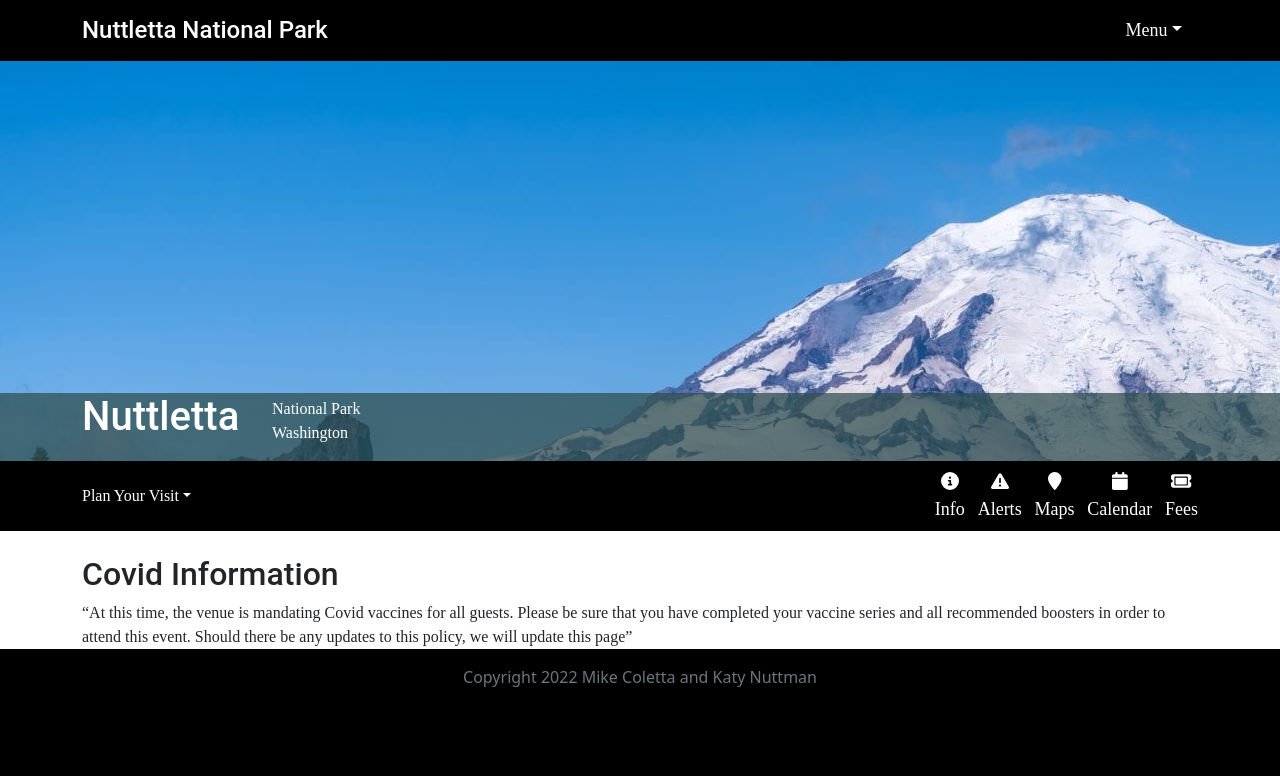
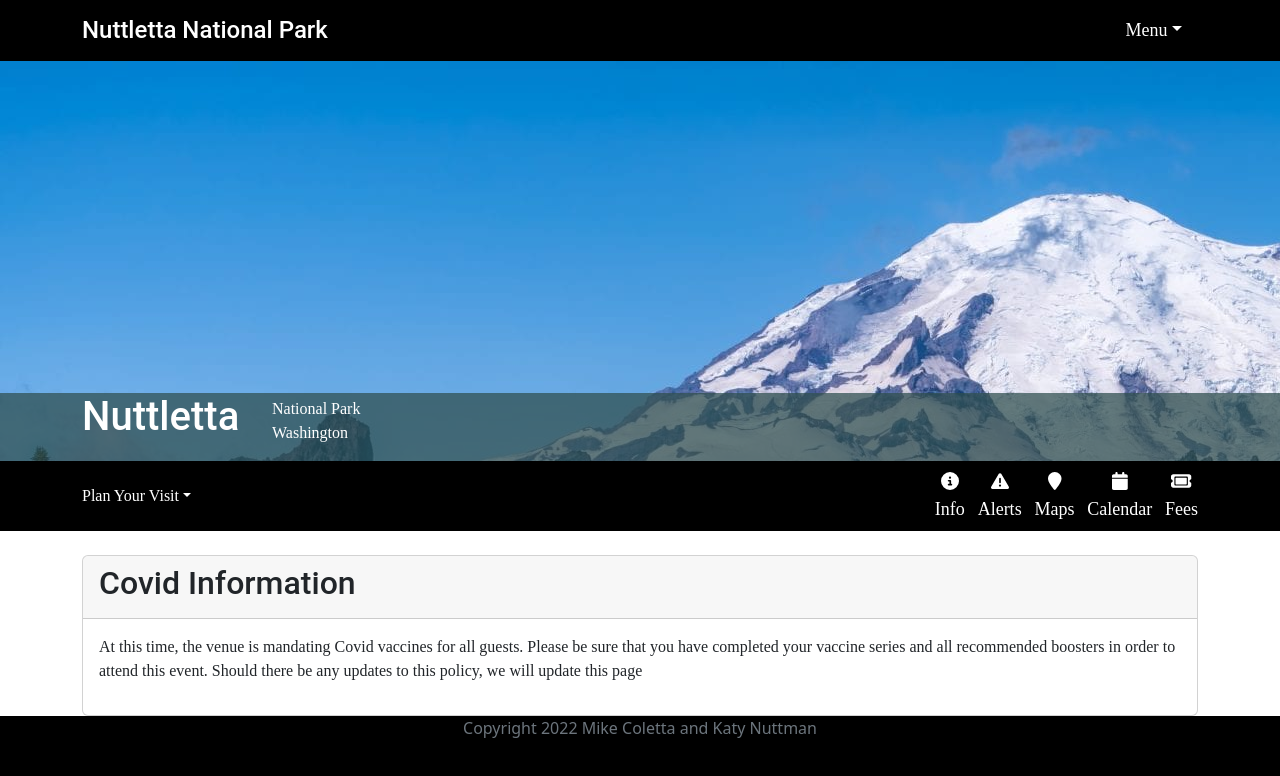
Before and after one commit to MikeColetta/nuttlettawedding, a React (Create React App) app: page /Alerts in a window 1280 px wide. Shown: the top 776 px of the page. Built offline with nearby package versions, Linux system fonts and the light colour scheme; a web font is replaced by a local one.

Commit message:
Added cards

```diff
--- a/src/pages/Alerts.js
+++ b/src/pages/Alerts.js
@@ -1,5 +1,5 @@
 import React from 'react';
-import { Container } from 'react-bootstrap';
+import { Container, Card } from 'react-bootstrap';
 
 
 class Alerts extends React.Component {
@@ -9,10 +9,16 @@ class Alerts extends React.Component {
             <div className="sectionDiv">
                 <Container className="contentContainer">
                     <br></br>
-                    <h2>Covid Information</h2>
-                    <p>“At this time, the venue is mandating Covid vaccines for all guests.
-                        Please be sure that you have completed your vaccine series and all recommended boosters in order to attend this event.
-                        Should there be any updates to this policy, we will update this page”</p>
+                    <Card>
+                        <Card.Header>
+                            <h2>Covid Information</h2>
+                        </Card.Header>
+                        <Card.Body>
+                            <p>At this time, the venue is mandating Covid vaccines for all guests.
+                                Please be sure that you have completed your vaccine series and all recommended boosters in order to attend this event.
+                                Should there be any updates to this policy, we will update this page</p>
+                        </Card.Body>
+                    </Card>
                 </Container>
             </div>
         )
```
